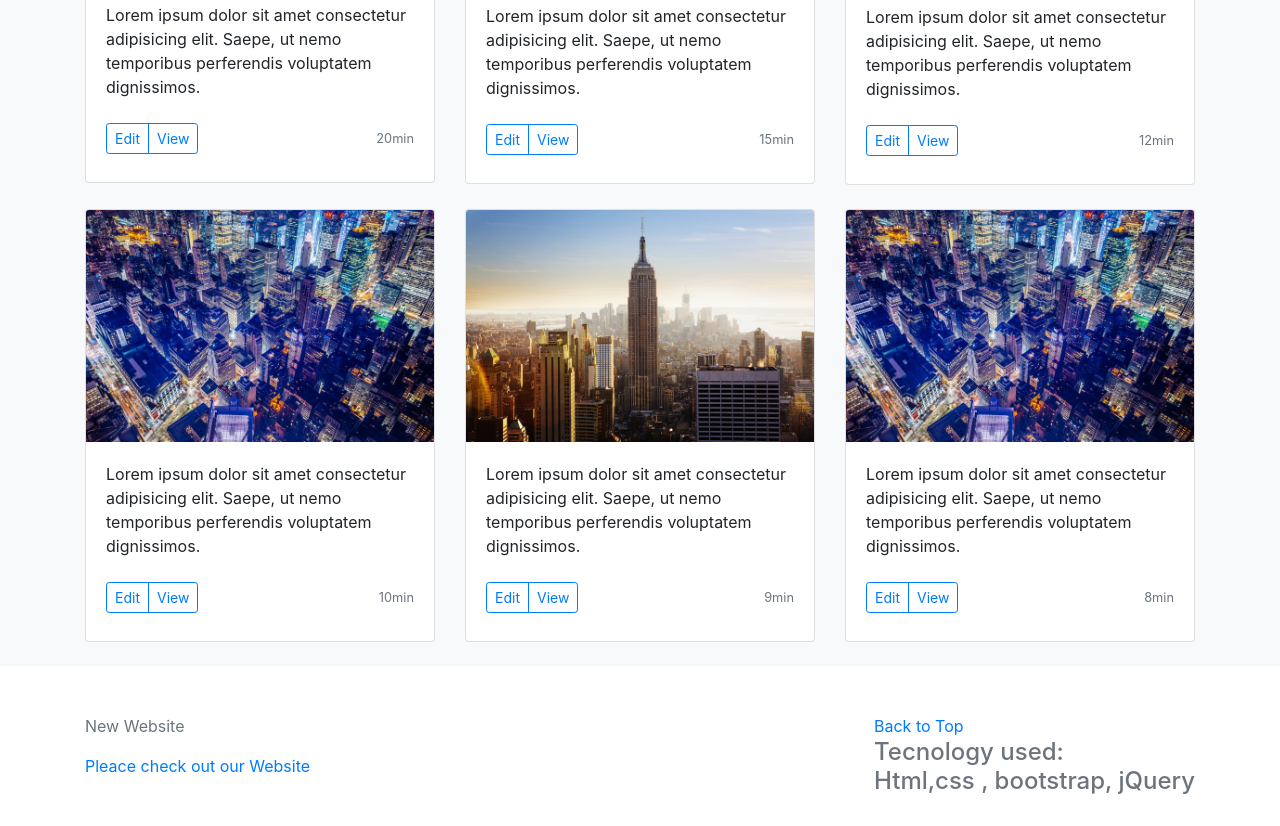
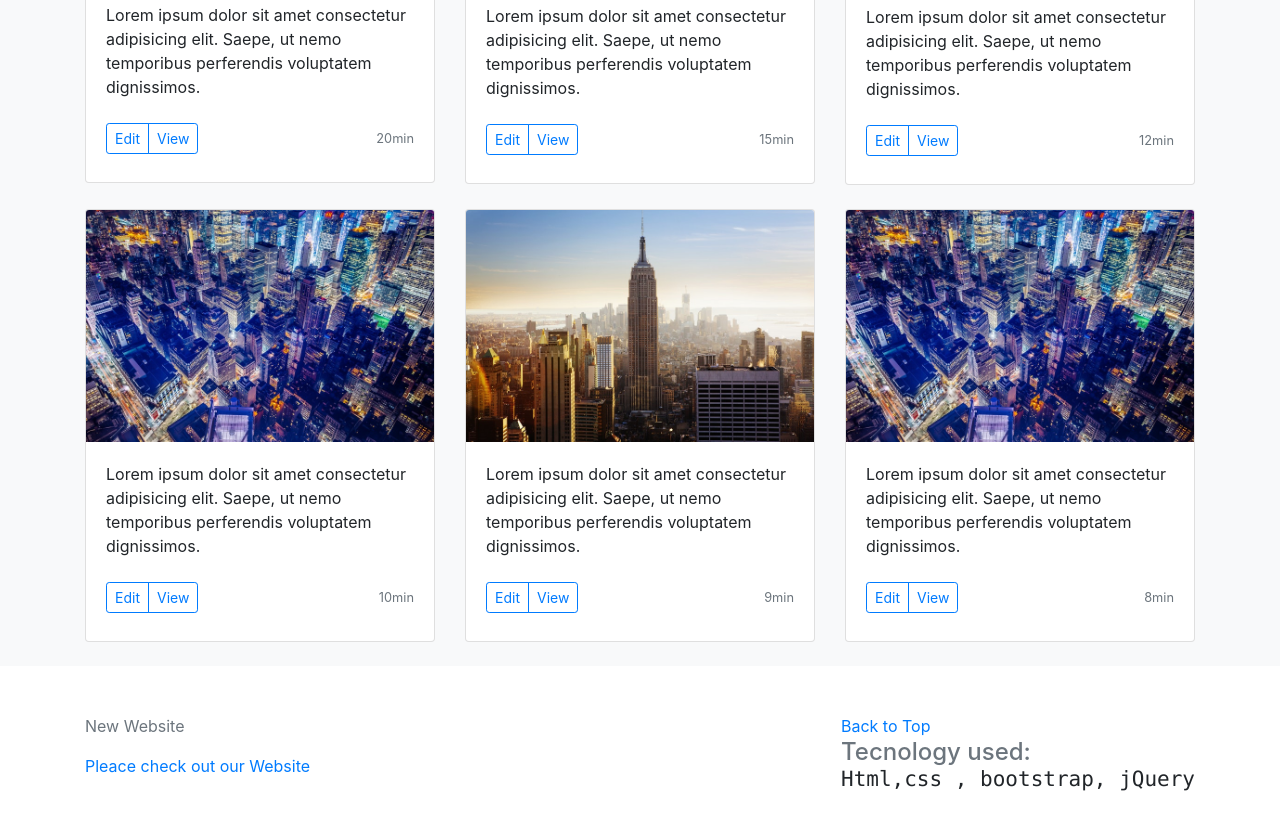
Before and after one commit to sohel2222/simple, a plain HTML site: page index.html in a window 1280 px wide. Shown: the part 628-1454 px from the top of the page. Drawn offline with nearby package versions, Linux system fonts and the light colour scheme.

Commit message:
Update index.html

```diff
--- a/index.html
+++ b/index.html
@@ -177,7 +177,7 @@
         <div class="container py-5">
           <div class="float-right">
             <a href="#">Back to Top</a>
-            <h4> Tecnology used:<p> Html,css , bootstrap, jQuery</p></h4>
+            <h4> Tecnology used:<pre>Html,css , bootstrap, jQuery<pre></h4>
           </div>
           <p>New Website</p>
           <a href="#">Pleace check out our Website</a>
```
